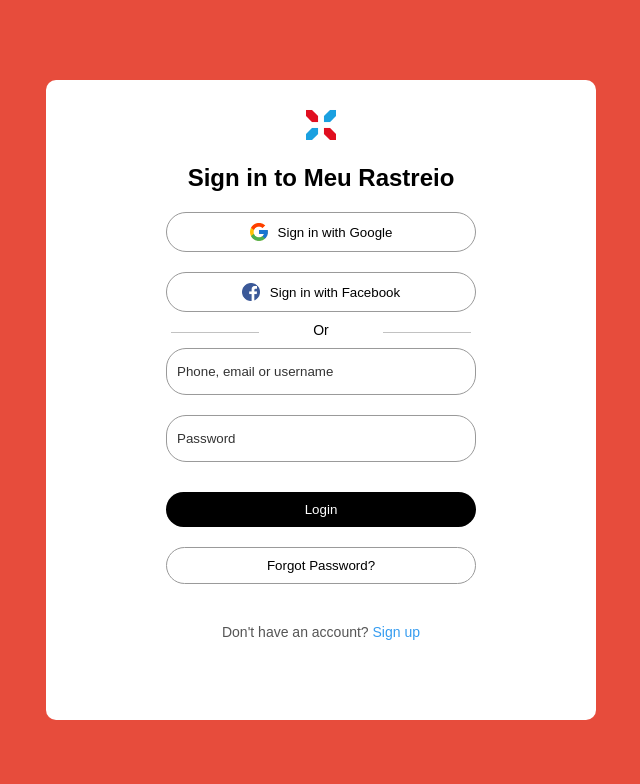
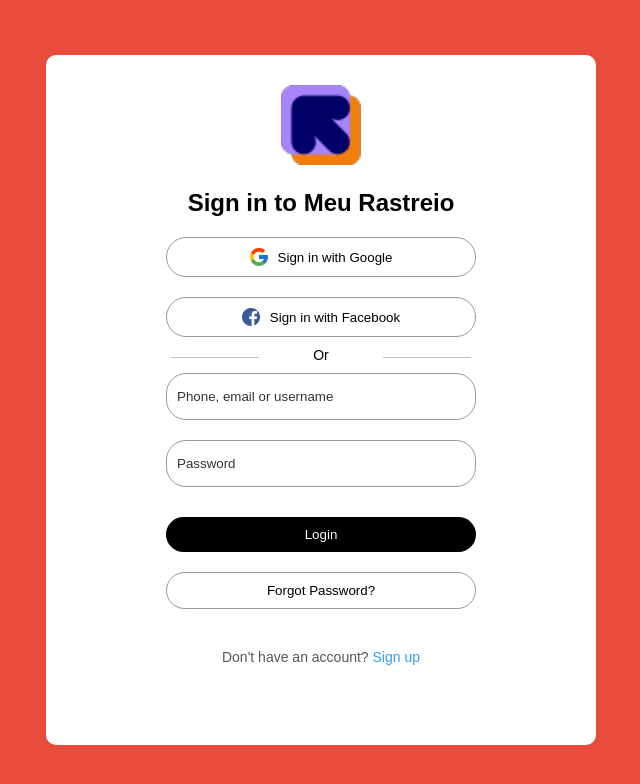
Before and after one commit to HeliomarGobo/login-meu-rastreio, a plain HTML site: page index.html in a window 1280 px wide. Shown: the whole page, without its empty margins (319-959 px from the left). Drawn offline with Linux system fonts and the light colour scheme.

Commit message:
Versão final, adicionado logo da empresa

```diff
--- a/index.html
+++ b/index.html
@@ -11,7 +11,7 @@
   </head>
   <body>
     <div class="login-box">
-      <img src="/images/luxlogo.png" class="logo" />
+      <img src="/images/logo-header.png" class="logo" />
       <h2>Sign in to Meu Rastreio</h2>
       <button><img src="/images/google.png" /> Sign in with Google</button>
       <button><img src="/images/facebook.webp" /> Sign in with Facebook</button>
--- a/style.css
+++ b/style.css
@@ -22,7 +22,7 @@
 }
 
 .logo {
-  width: 30px;
+  width: 80px;
   margin-bottom: 20px;
 }
 
```
Also changed, not shown: images/logo-header.png (added).
